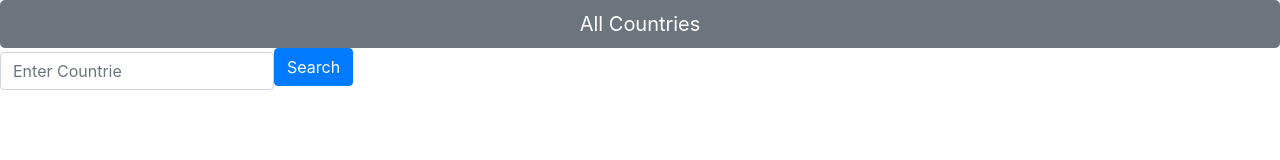
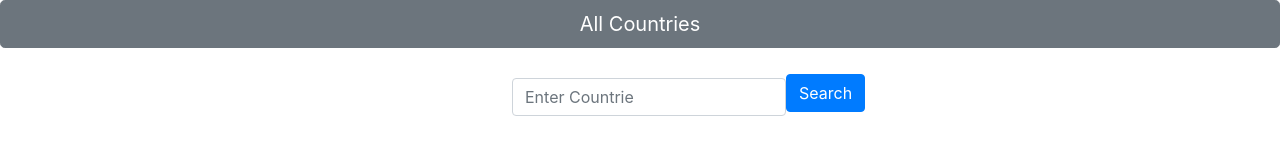
Before and after one commit to chaim1/mishen-class-api-jquery, a website: page index.html in a window 1280 px wide. Drawn offline with nearby package versions, Linux system fonts and the light colour scheme.

Commit message:
Update style.css

```diff
--- a/style.css
+++ b/style.css
@@ -11,7 +11,12 @@
 
 }
 .mainDiv{
+    margin: 10px 3vw 20px 3vw;
     border: 1px solid black;
     /* float: right; */
 
 }
+
+.mar{
+    margin: 30px 0 30px 40vw;
+}
```
